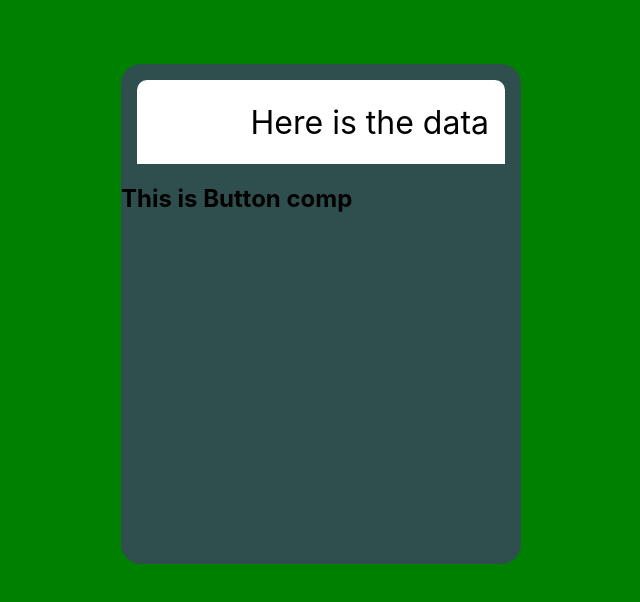
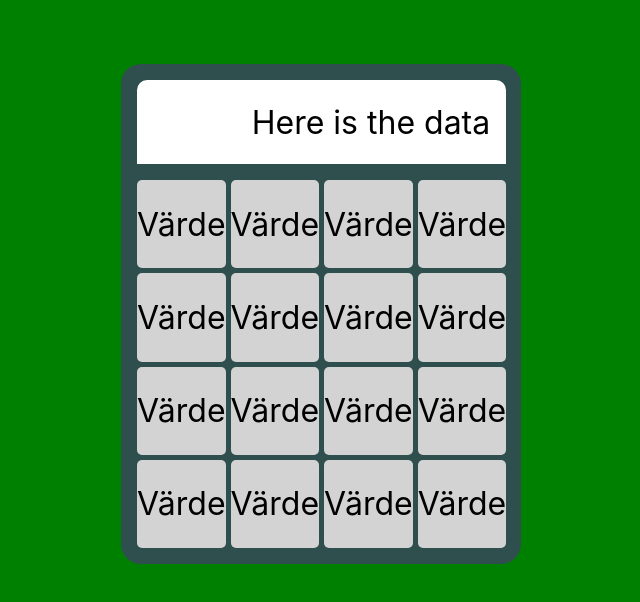
Before and after one commit to jakob-sandberg/calculator-app, a React (Create React App) app: page / in a window 1280 px wide. Shown: the top 602 px of the page, without its empty margins (319-959 px from the left). Built offline with nearby package versions, Linux system fonts and the light colour scheme.

Commit message:
created a buttonsCon and Button
Looped out button in button container

```diff
--- /dev/null
+++ b/src/components/Button.js
@@ -0,0 +1,11 @@
+import { button } from "../css/Button.module.css"
+
+function Button () {
+  return (
+    <div className={button}>
+      <span>Värde</span>
+    </div>
+   );
+}
+
+export default Button;
--- /dev/null
+++ b/src/components/ButtonsContainer.js
@@ -0,0 +1,20 @@
+import Button from "../components/Button"
+import { useState } from "react"
+import { buttons } from "../css/ButtonsContainer.module.css"
+
+function ButtonsContainer ()  {
+  const [buttonsValues, setButtonsValues] = useState([
+    7, 8, 9, "/", 4, 5, 6, "x", 1, 2, 3, "-", "clear", 0,  "+", "="
+  ])
+
+  return (
+    <div className={buttons}>
+      {buttonsValues.map((value) => (
+        <Button />
+      ))}
+
+    </div>
+   );
+}
+
+export default ButtonsContainer;
--- a/src/components/Calculator.js
+++ b/src/components/Calculator.js
@@ -1,11 +1,12 @@
 import { calculator } from "../css/Calculator.module.css"
+import ButtonsContainer from "./ButtonsContainer";
 import Display from "./Display";
 
 function Calculator () {
   return (
     <div className={calculator}>
       <Display />
-      <h2>This is Button comp</h2>
+      <ButtonsContainer />
     </div>
    );
 }
```
